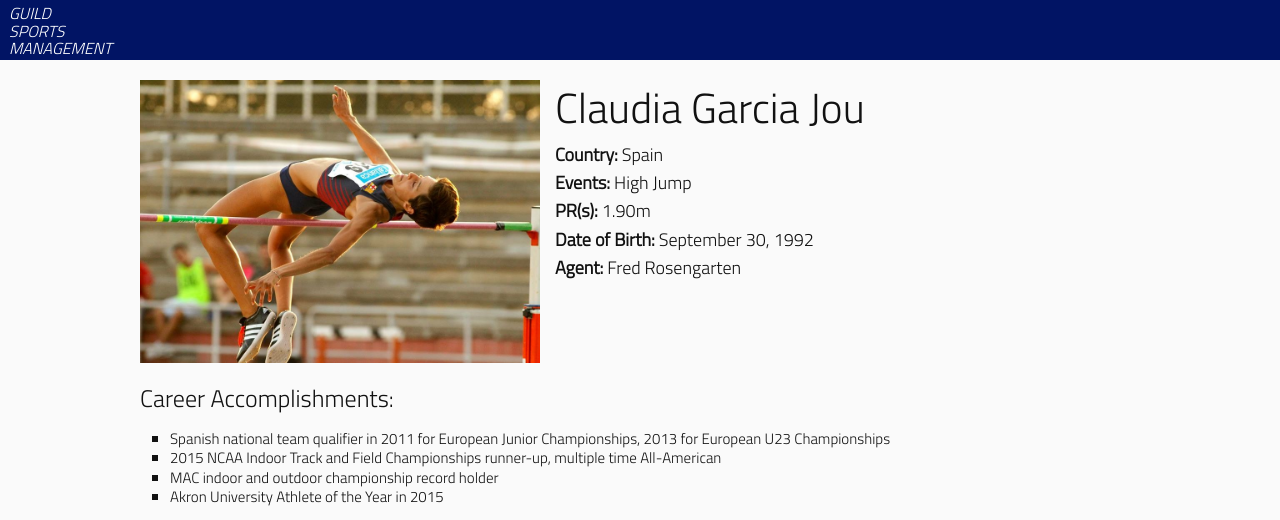
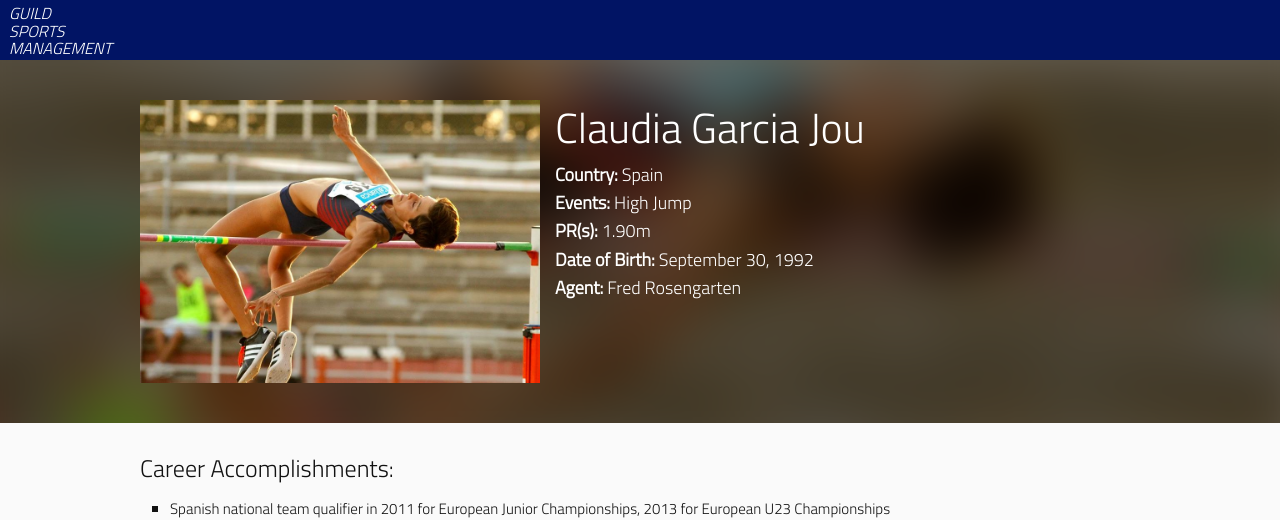
Before and after one commit to guildsports/guildsports.github.io, a Jekyll site: the page built from athletes/claudia-garcia-jou/index.html, in a window 1280 px wide. Shown: the top 520 px of the page. Built offline with Jekyll 4.4.1, drawn with Linux system fonts in a browser that asks for light colours; some of the changed text lies outside the part shown.

Commit message:
Hero for ath pages

```diff
--- a/_layouts/athlete.html
+++ b/_layouts/athlete.html
@@ -8,7 +8,12 @@
 
     {% include athlete-header.html %}
 
-    <div id="ath-content" class="gsm-ath">
+    <div id="ath-content">
+      {% if page.image_path != null %}
+        <div class="ath-blur" style="background-image: url('{{ page.image_path }}')"></div>
+        <div class="ath-mask"></div>
+      {% endif %}
+
       <div class="ath-base">
         {% if page.image_path != null %}
           <img src="{{ page.image_path }}" alt="{{ page.athlete_name }}" class="profile-pic"/>
@@ -25,7 +30,9 @@
           <li><strong>Agent:</strong> {{ page.athlete_agent }}</li>
         </ul>
       </div>
+    </div>
 
+    <div class="gsm-ath">
       {{ content }}
     </div>
 
--- a/_sass/_athlete.scss
+++ b/_sass/_athlete.scss
@@ -1,7 +1,38 @@
 #ath-content {
 
+  position: relative;
+  overflow: hidden;
+
+  .ath-blur {
+    -webkit-filter: blur(30px);
+    filter: blur(30px);
+    filter: progid:DXImageTransform.Microsoft.Blur(PixelRadius='30');
+    background-size: 100% auto;
+    background-repeat: no-repeat;
+    background-position: center;
+    position: absolute;
+    left: -60px;
+    right: -60px;
+    bottom: -60px;
+    top: -60px;
+  }
+
+  .ath-mask {
+    background: rgba(0,0,0,0.5);
+    position: absolute;
+    height: 100%;
+    width: 100%;
+    top: 0;
+    z-index: 1;
+  }
+
   .ath-base {
-    margin-bottom: 20px;
+    @include container();
+    position: relative;
+    z-index: 2;
+    margin-top: 40px;
+    margin-bottom: 40px;
+    color: $white;
 
     .profile-pic {
       width: 400px;
@@ -23,6 +54,14 @@
       }
     }
   }
+}
+
+#ath-content, .ath-base, .ath-youtube {
+  @include clearfix();
+}
+
+.gsm-ath {
+  padding-top: 30px;
 
   .ath-accomplishments {
     list-style-type: square;
@@ -40,13 +79,17 @@
       }
     }
   }
+}
 
-  @include media-query($on-palm) {
-    padding: 0;
+@include media-query($on-palm) {
+  #ath-content {
+    .ath-base {
+      color: $text-color;
+      padding: 0; // Overwrite container() mobile padding for full width img
 
-    .ath-base {
       h2 {
         margin-top: 0;
+        padding: 0 5px; // Put container() mobile padding on the h2
       }
 
       .ath-list {
@@ -55,9 +98,16 @@
 
       .profile-pic {
         width: 100%;
-        text-align: center; //for getty embed
       }
     }
+
+    .ath-blur, .ath-mask {
+      display: none;
+    }
+  }
+
+  .gsm-ath {
+    padding-top: 0;
 
     .ath-youtube {
       .flt-left, .flt-right {
@@ -66,9 +116,4 @@
       }
     }
   }
-
 }
-
-#ath-content, .ath-base, .ath-youtube {
-  @include clearfix();
-}
--- a/athletes/claudia-garcia-jou/index.html
+++ b/athletes/claudia-garcia-jou/index.html
@@ -13,7 +13,7 @@ image_path: /images/athletes/claudia.jpg
 <ul class="ath-accomplishments">
   <li>Spanish national team qualifier in 2011 for European Junior Championships, 2013 for European U23 Championships</li>
   <li>2015 NCAA Indoor Track and Field Championships runner-up, multiple time All-American</li>
-  <li>MAC indoor and outdoor championship record holder</li>
+  <li>MAC outdoor championship record holder</li>
   <li>Akron University Athlete of the Year in 2015</li>
 </ul>
 
```
